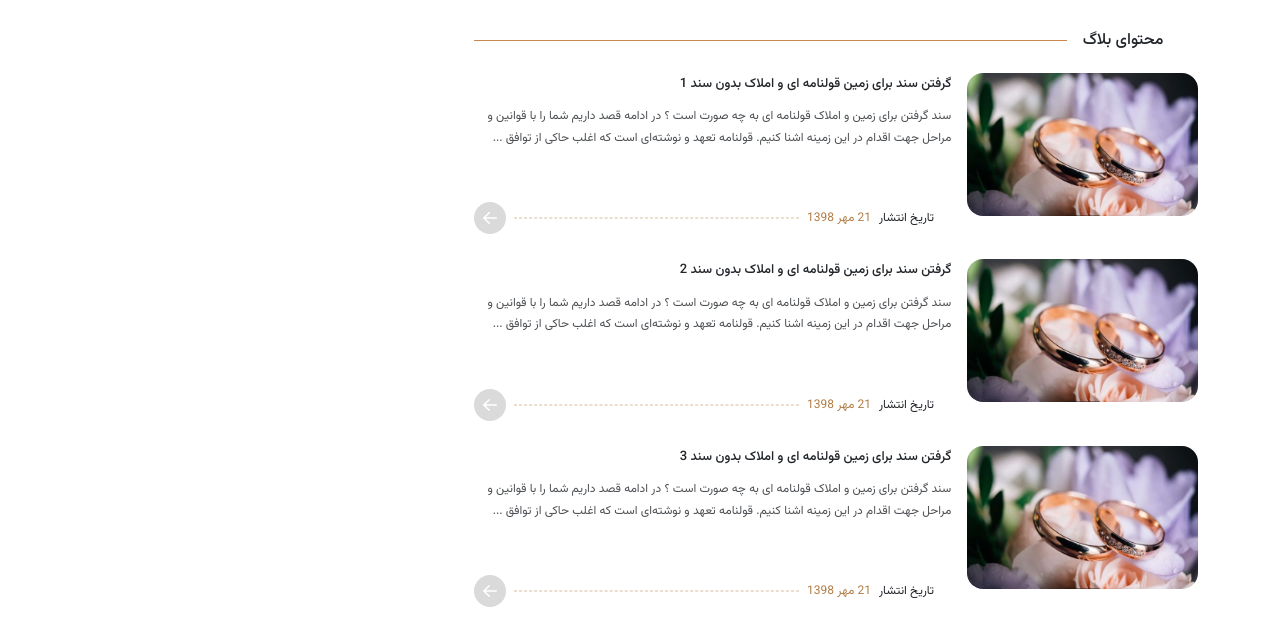
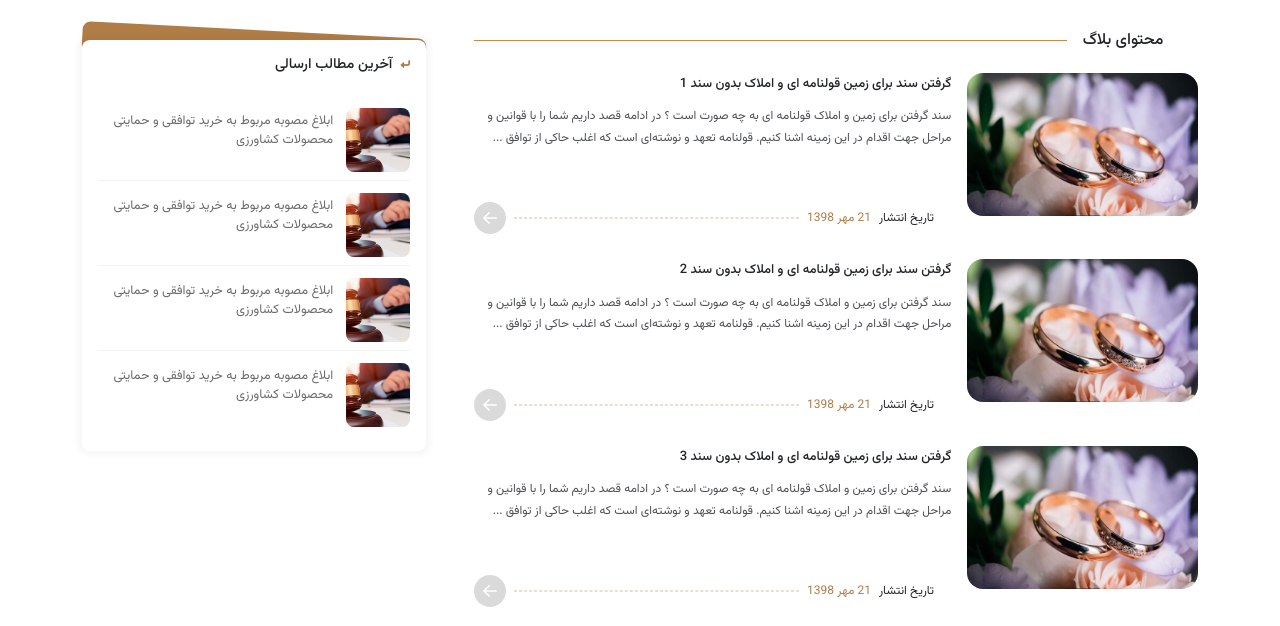
Before and after one commit to nafasebra/vakil-pure-project, a Node project: template src/pages/blog.ejs in a window 1280 px wide. Shown: the part 214-840 px from the top of the page. Run offline with Node 20 templates, Linux system fonts and the light colour scheme; the template is opened without the code that fills it, so the values that code supplies are empty; some web fonts are replaced.

Commit message:
feat: add last posts card

```diff
--- a/public/style/main.css
+++ b/public/style/main.css
@@ -922,3 +927,70 @@ section {
 .blog__pagination a.icon {
   background-color: transparent;
 }
+
+.last-posts-card {
+  margin-top: 2.5rem;
+  position: relative;
+  padding: 1rem;
+  background-color: #fff;
+  border-radius: 0.5rem;
+  box-shadow: 0 0 5px 5px rgba(0, 0, 0, 0.03);
+}
+
+@media screen and (min-width: 992px) {
+  .last-posts-card {
+    margin-top: 1rem;
+  }
+}
+.last-posts-card::before {
+  content: "";
+  position: absolute;
+  top: -10px;
+  left: 0;
+  width: 100%;
+  height: 2rem;
+  border-radius: 0.5rem;
+  background-color: #b17d46;
+  z-index: -1;
+  transform: rotateZ(3deg);
+}
+.last-posts-card .last-posts-card__header {
+  display: flex;
+  align-items: center;
+  gap: 0.5rem;
+  margin-bottom: 1.2rem;
+}
+.last-posts-card .last-posts-card__header i {
+  position: relative;
+  bottom: 0.25rem;
+  font-size: 0.6rem;
+  color: #b17d46;
+}
+.last-posts-card .last-posts-card__header h3 {
+  font-size: 0.9rem;
+}
+.last-posts-card .last-posts-card__post {
+  display: flex;
+  align-items: flex-start;
+  gap: 0.8rem;
+  padding-top: 0.5rem;
+  padding-bottom: 0.5rem;
+  border-bottom: 1px #f3f3f3 solid;
+}
+.last-posts-card .last-posts-card__post:last-child {
+  border-bottom: none;
+}
+.last-posts-card .last-posts-card__post p {
+  flex-grow: 1;
+  padding-top: 0.2rem;
+  padding-bottom: 0.2rem;
+  font-size: 0.8rem;
+  color: #6b6b6b;
+}
+.last-posts-card .last-posts-card__post img {
+  border-radius: 0.5rem;
+  flex-shrink: 0;
+  width: 4rem;
+  height: 4rem;
+  object-fit: cover;
+}
--- /dev/null
+++ b/src/components/last-posts.ejs
@@ -0,0 +1,24 @@
+<div class="last-posts-card">
+  <div class="last-posts-card__header">
+    <i class="fas fa-turn-down-left"></i>
+    <h3>آخرین مطالب ارسالی</h3>
+  </div>
+  <div class="d-flex flex-column gap-1">
+    <a href="#" class="last-posts-card__post">
+      <img src="assets/images/slide-2.jpg" />
+      <p>ابلاغ مصوبه مربوط به خرید توافقی و حمایتی محصولات کشاورزی</p>
+    </a>
+    <a href="#" class="last-posts-card__post">
+      <img src="assets/images/slide-2.jpg" />
+      <p>ابلاغ مصوبه مربوط به خرید توافقی و حمایتی محصولات کشاورزی</p>
+    </a>
+    <a href="#" class="last-posts-card__post">
+      <img src="assets/images/slide-2.jpg" />
+      <p>ابلاغ مصوبه مربوط به خرید توافقی و حمایتی محصولات کشاورزی</p>
+    </a>
+    <a href="#" class="last-posts-card__post">
+      <img src="assets/images/slide-2.jpg" />
+      <p>ابلاغ مصوبه مربوط به خرید توافقی و حمایتی محصولات کشاورزی</p>
+    </a>
+  </div>
+</div>
--- a/src/pages/blog.ejs
+++ b/src/pages/blog.ejs
@@ -2,7 +2,7 @@
 <html lang="fa" dir="rtl">
   <head>
     <%- include('../layout/headers') -%>
-    <title>صفحه اصلی | وکیل دادگستر</title>
+    <title>صفحه بلاگ | وکیل دادگستر</title>
   </head>
   <body>
     <%- include("../layout/navbar") -%> <%- include("../layout/drawer") -%>
@@ -22,7 +22,9 @@
           </div>
           <%- include("../components/pagination") -%>
         </div>
-        <div class="col-12 col-lg-4 ps-4"></div>
+        <div class="col-12 col-lg-4 ps-4">
+          <%- include("../components/last-posts") -%>
+        </div>
       </div>
     </main>
 
```
Also changed, not shown: other parts of public/style/main.css (+38 -33 lines), src/pages/post.ejs (added, +14 -0 lines).
